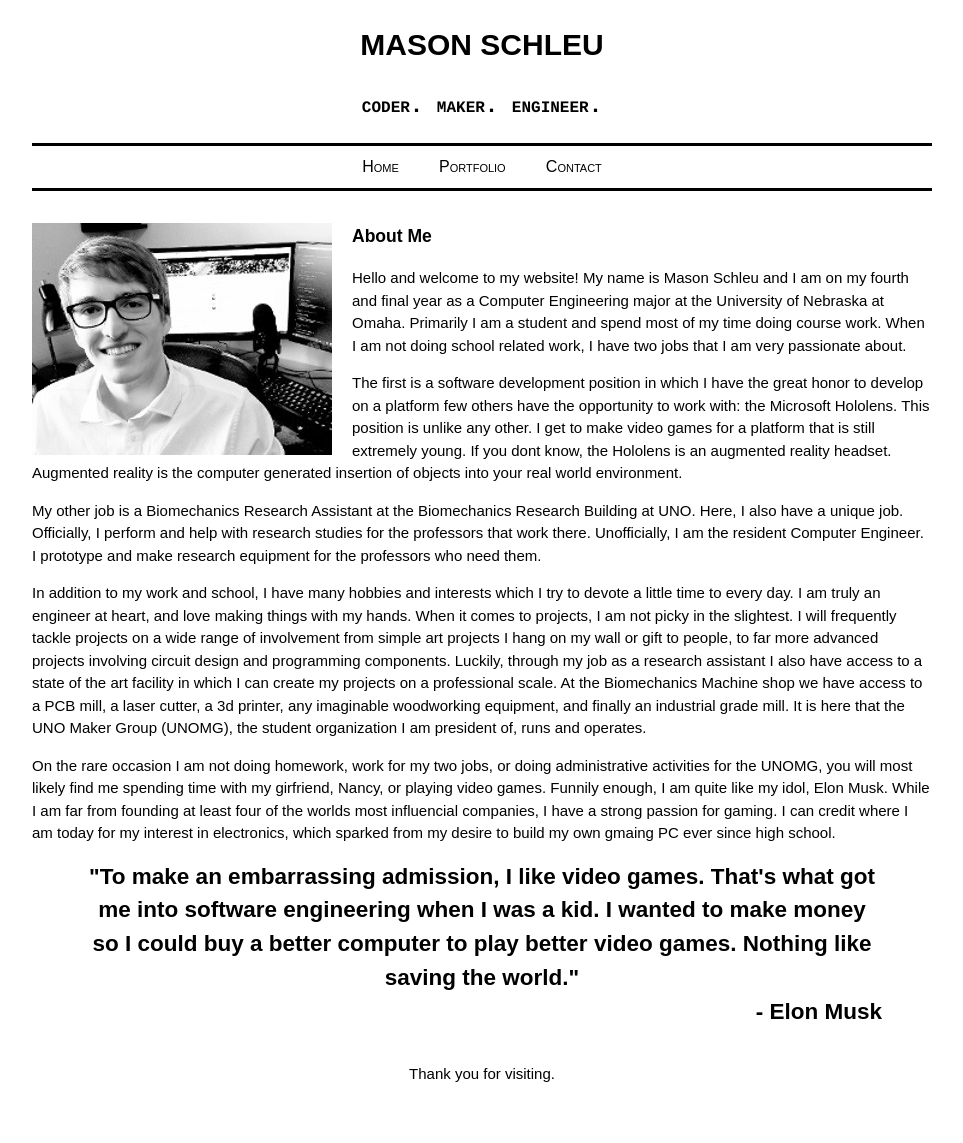
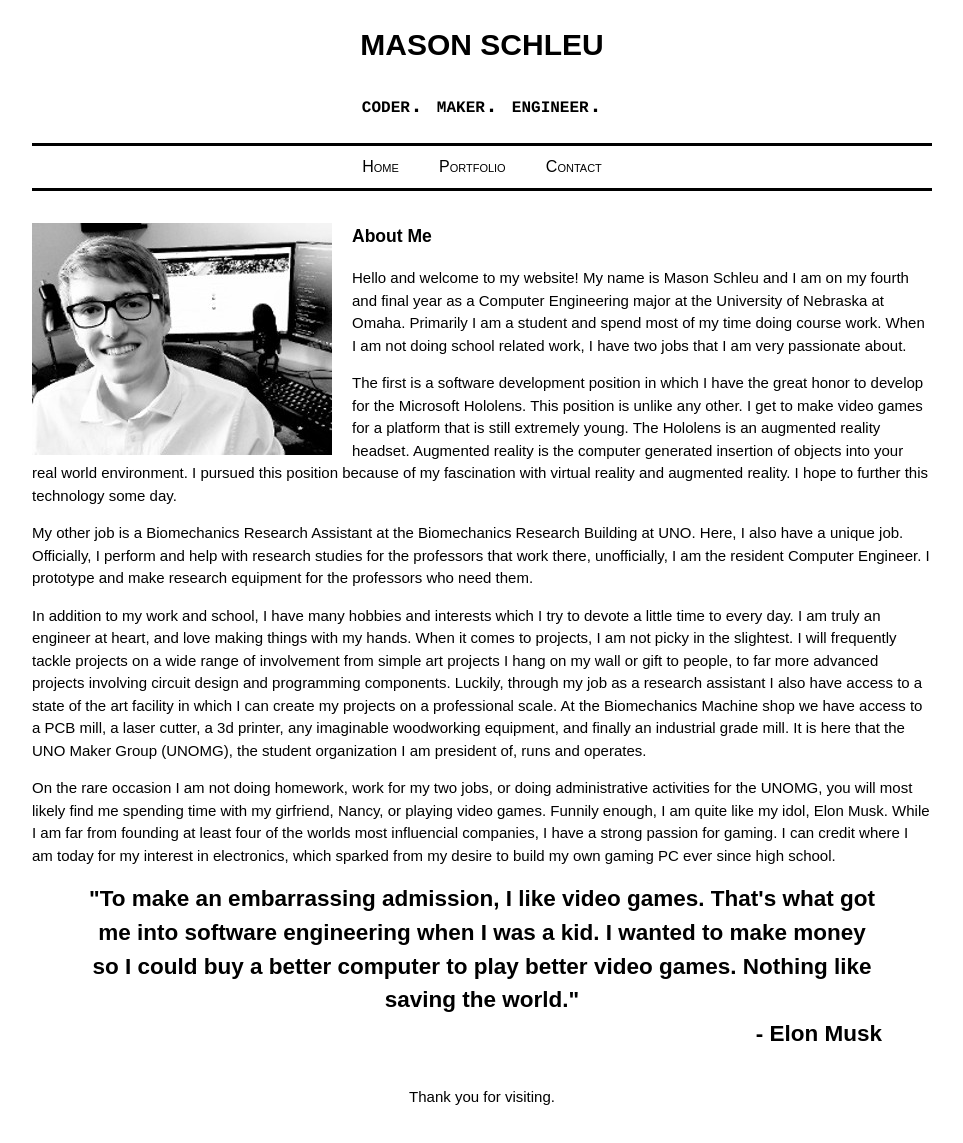
Before and after one commit to mschleu/old-personal-website, a Jekyll site: the page index.html, which Jekyll copies as it is, in a window 1280 px wide. Shown: the whole page, without its empty margins (158-1121 px from the left). Built offline with Jekyll 4.4.1, drawn with Linux system fonts in a browser that asks for light colours; before the commit the page ends 1121 px from its top, so only the background shows below that.

Commit message:
Update index.html

```diff
--- a/index.html
+++ b/index.html
@@ -38,13 +38,13 @@
 
                 <p>Hello and welcome to my website! My name is Mason Schleu and I am on my fourth and final year as a Computer Engineering major at the University of Nebraska at Omaha. Primarily I am a student and spend most of my time doing course work. When I am not doing school related work, I have two jobs that I am very passionate about.</p>
 
-                <p>The first is a software development position in which I have the great honor to develop on a platform few others have the opportunity to work with: the Microsoft Hololens. This position is unlike any other. I get to make video games for a platform that is still extremely young. If you dont know, the Hololens is an augmented reality headset. Augmented reality is the computer generated insertion of objects into your real world environment.</p>
+                <p>The first is a software development position in which I have the great honor to develop for the Microsoft Hololens. This position is unlike any other. I get to make video games for a platform that is still extremely young. The Hololens is an augmented reality headset. Augmented reality is the computer generated insertion of objects into your real world environment. I pursued this position because of my fascination with virtual reality and augmented reality. I hope to further this technology some day.</p>
 
-                <p>My other job is a Biomechanics Research Assistant at the Biomechanics Research Building at UNO. Here, I also have a unique job. Officially, I perform and help with research studies for the professors that work there. Unofficially, I am the resident Computer Engineer. I prototype and make research equipment for the professors who need them.</p>
+                <p>My other job is a Biomechanics Research Assistant at the Biomechanics Research Building at UNO. Here, I also have a unique job. Officially, I perform and help with research studies for the professors that work there, unofficially, I am the resident Computer Engineer. I prototype and make research equipment for the professors who need them.</p>
 
                 <p>In addition to my work and school, I have many hobbies and interests which I try to devote a little time to every day. I am truly an engineer at heart, and love making things with my hands. When it comes to projects, I am not picky in the slightest. I will frequently tackle projects on a wide range of involvement from simple art projects I hang on my wall or gift to people, to far more advanced projects involving circuit design and programming components. Luckily, through my job as a research assistant I also have access to a state of the art facility in which I can create my projects on a professional scale. At the Biomechanics Machine shop we have access to a PCB mill, a laser cutter, a 3d printer, any imaginable woodworking equipment, and finally an industrial grade mill. It is here that the UNO Maker Group (UNOMG), the student organization I am president of, runs and operates.</p>
 
-                <p>On the rare occasion I am not doing homework, work for my two jobs, or doing administrative activities for the UNOMG, you will most likely find me spending time with my girfriend, Nancy, or playing video games. Funnily enough, I am quite like my idol, Elon Musk. While I am far from founding at least four of the worlds most influencial companies, I have a strong passion for gaming. I can credit where I am today for my interest in electronics, which sparked from my desire to build my own gmaing PC ever since high school.</p>
+                <p>On the rare occasion I am not doing homework, work for my two jobs, or doing administrative activities for the UNOMG, you will most likely find me spending time with my girfriend, Nancy, or playing video games. Funnily enough, I am quite like my idol, Elon Musk. While I am far from founding at least four of the worlds most influencial companies, I have a strong passion for gaming. I can credit where I am today for my interest in electronics, which sparked from my desire to build my own gaming PC ever since high school.</p>
 
                 <div class="elon">
                     <h2>"To make an embarrassing admission, I like video games. That's what got me into software engineering when I was a kid. I wanted to make money so I could buy a better computer to play better video games. Nothing like saving the world."</h2>
```
